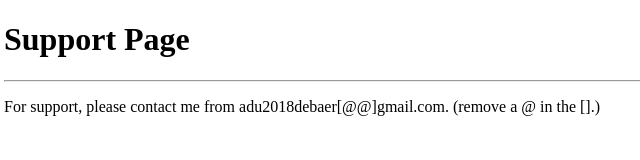
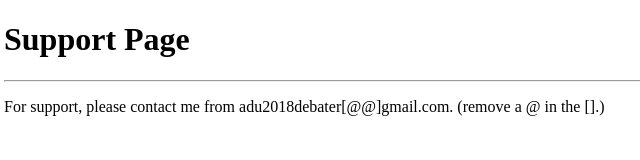
Before and after one commit to adu-wada/Threadwalk, a plain HTML site: page docs/Support.html in a window 1280 px wide. Shown: the full height of the page, 256-896 px from the left. Drawn offline with Linux system fonts and the light colour scheme.

Commit message:
Update support email address on Support page

```diff
--- a/docs/Support.html
+++ b/docs/Support.html
@@ -11,7 +11,7 @@
 
 <h1>Support Page</h1>
 <hr>
-<p>For support, please contact me from adu2018debaer[@@]gmail.com. (remove a @ in the [].)</p>
+<p>For support, please contact me from adu2018debater[@@]gmail.com. (remove a @ in the [].)</p>
 
 </body>
 </html>
```
